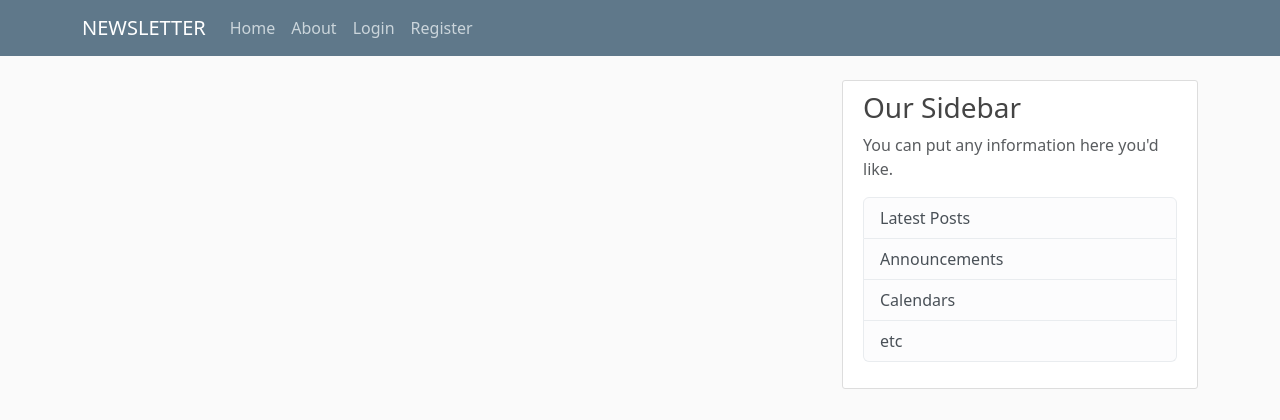
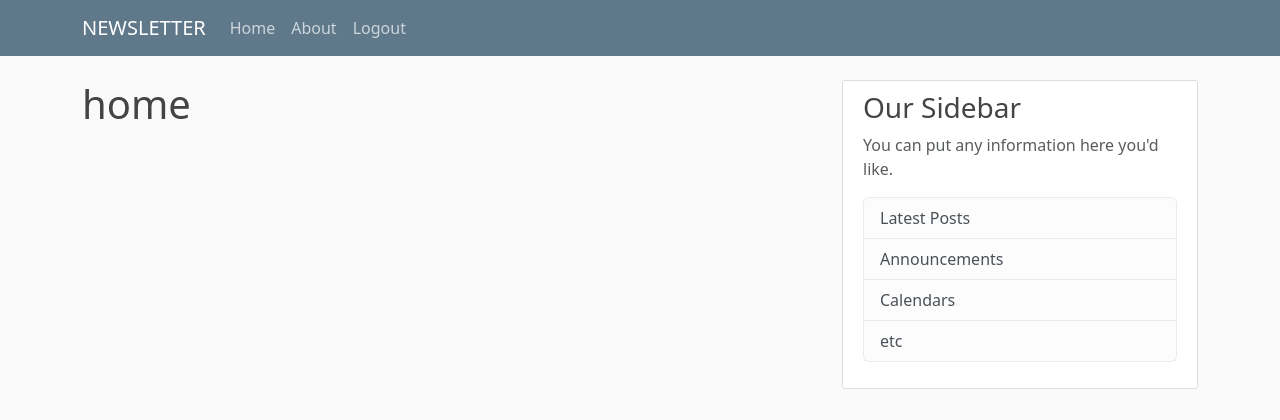
Before and after one commit to lawrence-254/news_letter, a Flask app: page /home/ in a window 1280 px wide. Shown: the top 420 px of the page. Run offline with Flask 3, Linux system fonts and the light colour scheme; the visitor is signed in with stand-in values (Sample User, id 1).

Commit message:
sign out

```diff
--- a/newsLetter/routes/routes.py
+++ b/newsLetter/routes/routes.py
@@ -2,7 +2,7 @@
 from newsLetter import app, db, crypt
 from newsLetter.forms import RegistrationForm, LoginForm
 from newsLetter.models.models import User, Post, Reaction
-from flask_login import login_user
+from flask_login import login_user, current_user, logout_user
 
 
 @app.route("/")
@@ -18,6 +18,9 @@
 
 @app.route("/register", methods=['GET', 'POST'])
 def register():
+
+    if current_user.is_authenticated:
+        return redirect(url_for('home'))
     form = RegistrationForm()
     if form.validate_on_submit():
         # Generate hashed password
@@ -45,6 +48,9 @@
 
 @app.route("/login", methods=['GET', 'POST'])
 def login():
+
+    if current_user.is_authenticated:
+        return redirect(url_for('home'))
     form = LoginForm()
     if form.validate_on_submit():
         user = User.query.filter_by(email=form.email.data).first()
@@ -53,5 +59,10 @@
             flash(f"welcome back", 'success')
             return redirect(url_for('home'))
         else:
-            flash(f"Login not successful, please check password and email")
+            flash(f"Login not successful, please check password and email", 'danger')
     return render_template('login.html', title='Login', form=form)
+
+@app.route('/logout')
+def logout():
+    logout_user()
+    return redirect(url_for('home'))
--- a/newsLetter/templates/home.html
+++ b/newsLetter/templates/home.html
@@ -1,4 +1,6 @@
-{% extends "layout.html" %} {% block content %} {% for post in posts %}
+{% extends "layout.html" %} {% block content %}
+<h1>home</h1>
+{% for post in posts %}
 <article class="media content-section">
   <div class="media-body">
     <div class="article-metadata">
--- a/newsLetter/templates/layout.html
+++ b/newsLetter/templates/layout.html
@@ -40,10 +40,16 @@
               <a class="nav-item nav-link" href="{{ url_for('about') }}">About</a>
             </div>
             <!-- Navbar Right Side -->
+            {% if current_user.is_authenticated %}
+            <div class="navbar-nav">
+              <a class="nav-item nav-link" href="{{ url_for('logout') }}">Logout</a>
+            </div>
+            {% else %}
             <div class="navbar-nav">
               <a class="nav-item nav-link" href="{{ url_for('login') }}">Login</a>
               <a class="nav-item nav-link" href="{{ url_for('register') }}">Register</a>
             </div>
+            {% endif %}
           </div>
         </div>
       </nav>
```
